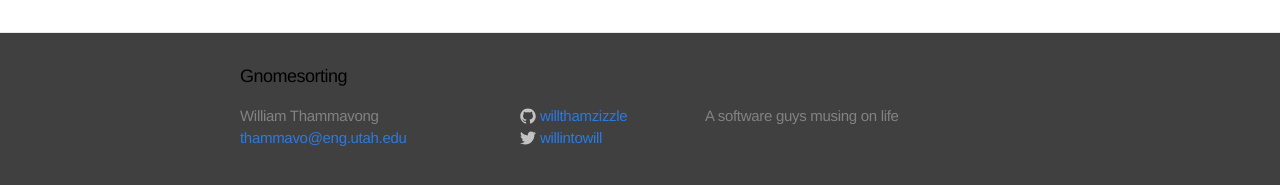
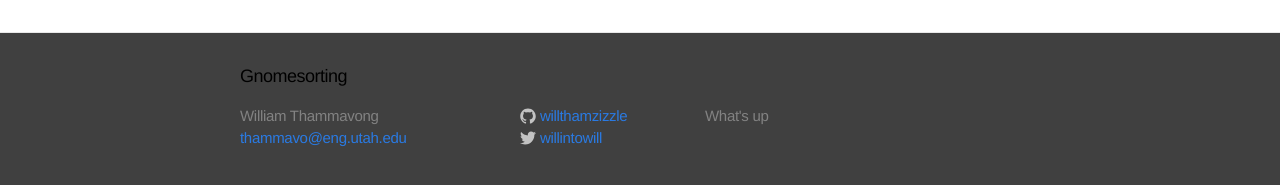
Before and after one commit to willthamzizzle/Gnomesort.github.io, a Jekyll site: the page built from index.html, in a window 1280 px wide. Shown: the part 561-746 px from the top of the page. Built offline with Jekyll 4.4.1, drawn with Linux system fonts in a browser that asks for light colours.

Commit message:
modified description

```diff
--- a/_config.yml
+++ b/_config.yml
@@ -2,7 +2,7 @@
 title: Gnomesorting
 footerTitle: William Thammavong
 email: thammavo@eng.utah.edu
-description: "A software guys musing on life"
+description: "What's up"
 baseurl: ""
 url: "willthamzizzle.github.io"
 
```
